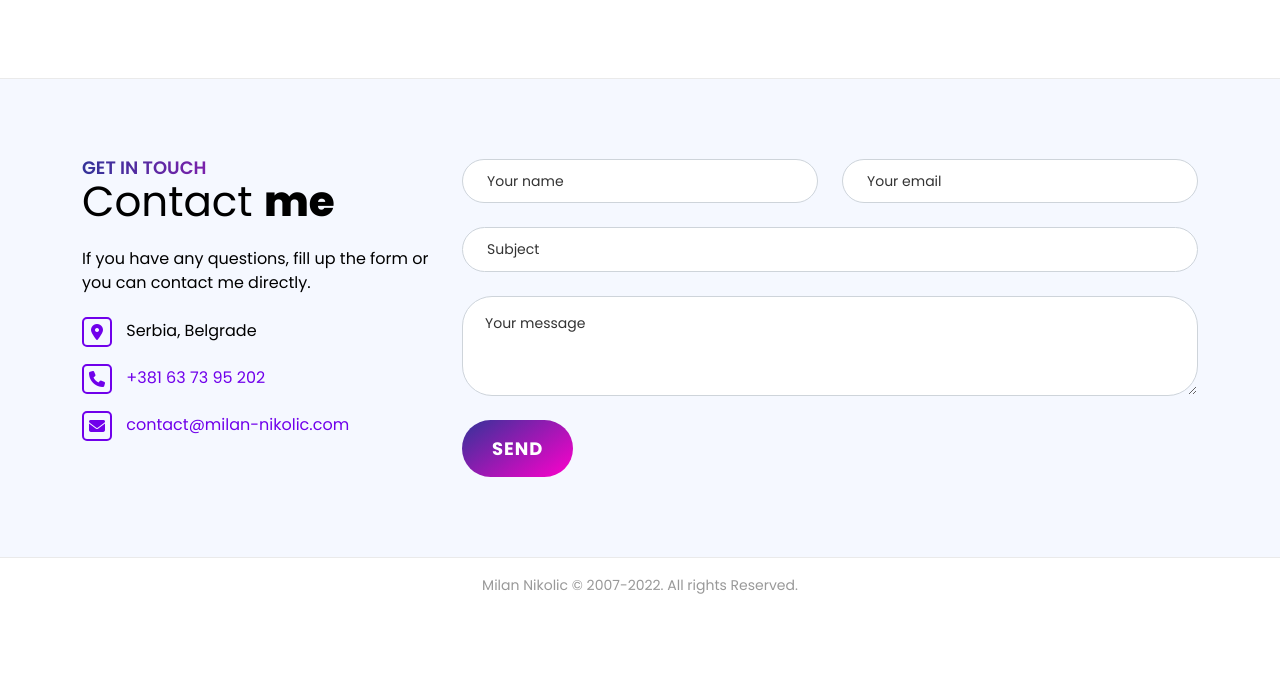
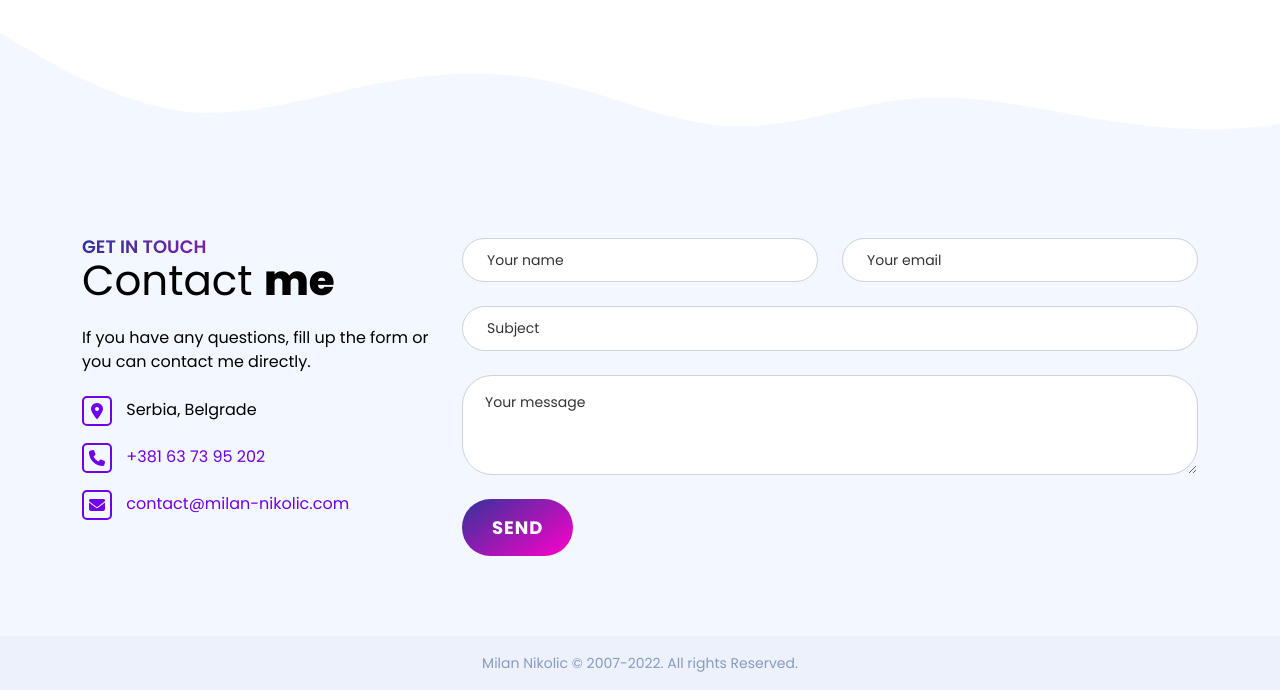
Before and after one commit to milanche7395/milan, a PHP site: page / in a window 1280 px wide. Shown: the part 3134-3824 px from the top of the page. Before the commit the page ends 3728 px from the top, so only its background shows below. Run offline with PHP 8.4, Linux system fonts and the light colour scheme; some libraries are stand-ins or nearby versions.

Commit message:
aj zdravo

```diff
--- a/index.php
+++ b/index.php
@@ -550,7 +550,7 @@ if(isset($_POST['button']))
     <section class="contact" id="contact">
         <div class="container">
             <div class="row">
-                <div class="col-md-4" data-aos="fade" data-aos-delay="200" data-aos-duration="800"">
+                <div class="col-md-4">
                     <span class="tagline">Get in Touch</span>
                     <h2>Contact <span>me</span></h2>
                     <p>If you have any questions, fill up the form or you can contact me directly.</p>
@@ -567,7 +567,7 @@ if(isset($_POST['button']))
                         </li>
                     </ul>
                 </div>
-                <div class="col-md-8" data-aos="fade" data-aos-delay="200" data-aos-duration="800"">
+                <div class="col-md-8">
 
                         <?php
     if($_SERVER['REQUEST_METHOD'] == 'POST')
--- a/scss/main.scss
+++ b/scss/main.scss
@@ -1327,9 +1327,21 @@ $animationSpeed: 30s;
 .contact {
     position: relative;
     padding: 80px 0;
+    margin-top: 80px;
     overflow: visible;
-    background: #f5f8ff;
-    border-top: 1px solid #eaeaea;
+    background: #F3F7FF;
+
+    &:before{
+        content: "";
+        width: 100vw;
+        height: 140px;
+        background: url(../../img/wave.svg) no-repeat;
+        background-size: cover;
+        position: absolute;
+        top: -140px;
+    }
+
+
 
     h2 {
         text-align: left;
@@ -1466,8 +1478,8 @@ footer {
     text-align: center;
     font-size: 14px;
     padding: 20px 0;
-    border-top: 1px solid #eaeaea;
-    color: #999;
+    background: #ecf1fb;
+    color: #879bc1;
 }
 
 @media only screen and (max-width: 1400px) {
```
Also changed, not shown: dist/css/main.min.css, img/wave.svg (added), 1 other file.
